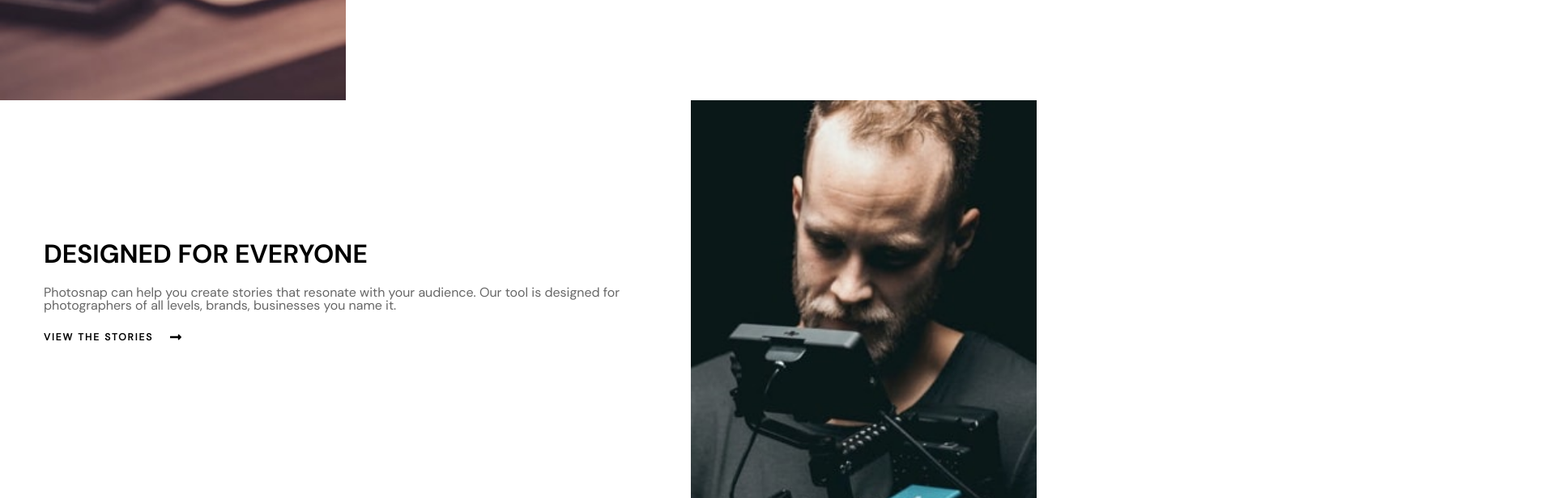
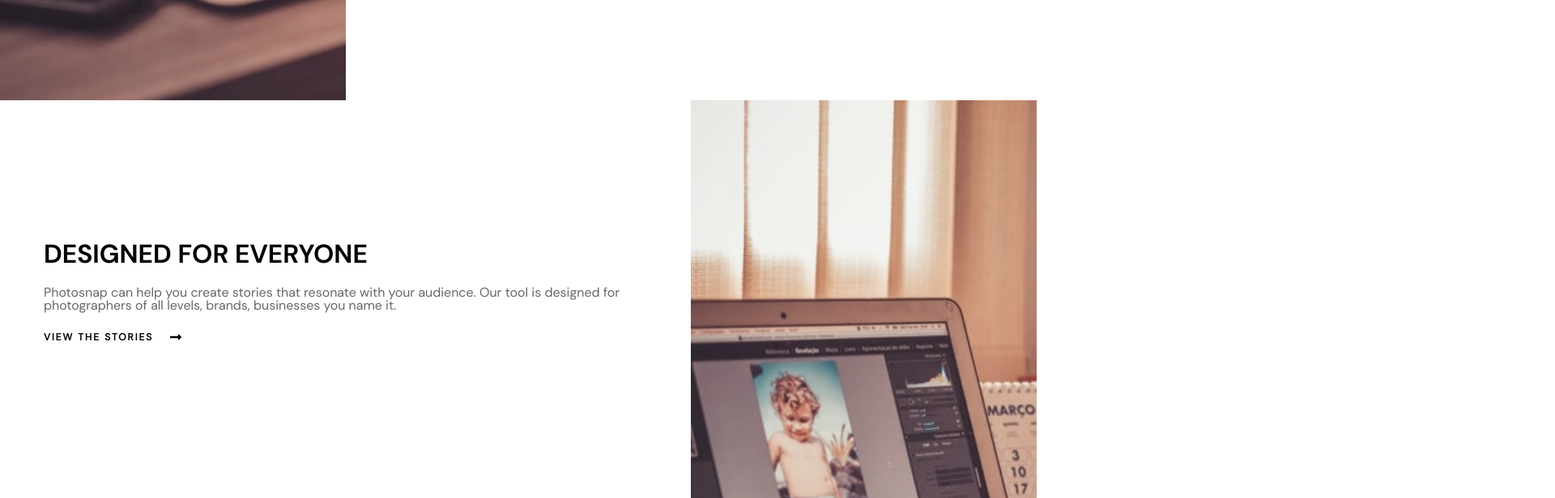
Before and after one commit to tsanev96/Photosnap, a React (Create React App) app: page / in a window 1280 px wide. Shown: the part 1900-2516 px from the top of the page at 81% size, 1920 px wide, since content can reach past the window. Built offline with nearby package versions, Linux system fonts and the light colour scheme.

Commit message:
exporting images from separeted file, added theme and spaace between for button with arrow

```diff
--- a/src/components/Header/_header.scss
+++ b/src/components/Header/_header.scss
@@ -90,6 +90,7 @@
   }
 
   &__links-mobile {
+    display: none;
     position: absolute;
     top: rem(70);
     padding: rem(30) rem(33) 0;
--- a/src/components/Home/Home.tsx
+++ b/src/components/Home/Home.tsx
@@ -1,4 +1,5 @@
 import React from "react";
+import { Card } from "../common/Card/Card";
 import { ImageContent } from "../common/ImageText/ImageContent";
 import { InfoText } from "../common/InfoText/InfoText";
 import { imageTextData } from "./homeData";
@@ -27,6 +28,7 @@ export const Home = () => {
           </ImageContent>
         )
       )}
+      <Card headline="headline card" copy="copy text" />
     </div>
   );
 };
--- a/src/components/Home/homeData.ts
+++ b/src/components/Home/homeData.ts
@@ -1,20 +1,13 @@
 import { ImageContent } from "../../types/interfaces/imageContent";
-import img1mobile from "../../images/home/mobile/create-and-share.jpg";
-import img2mobile from "../../images/home/mobile/beautiful-stories.jpg";
-import img3mobile from "../../images/home/mobile/designed-for-everyone.jpg";
-import img1tablet from "../../images/home/tablet/create-and-share.jpg";
-import img2tablet from "../../images/home/tablet/beautiful-stories.jpg";
-import img3tablet from "../../images/home/tablet/designed-for-everyone.jpg";
-import img1desktop from "../../images/home/desktop/create-and-share.jpg";
-import img2desktop from "../../images/home/desktop/beautiful-stories.jpg";
-import img3desktop from "../../images/home/desktop/designed-for-everyone.jpg";
+import { imagesContent } from "./homeImages";
 
+import storyImageOne from "../../images/home/desktop/designed-for-everyone.jpg";
 export const imageTextData: ImageContent[] = [
   {
     image: {
-      mobile: img1mobile,
-      tablet: img1tablet,
-      desktop: img1desktop,
+      mobile: imagesContent.image1.mobile,
+      tablet: imagesContent.image1.tablet,
+      desktop: imagesContent.image1.desktop,
       alt: "",
     },
     headline: "Create and share your photo stories.",
@@ -28,9 +21,9 @@ export const imageTextData: ImageContent[] = [
   },
   {
     image: {
-      mobile: img2mobile,
-      tablet: img2tablet,
-      desktop: img2desktop,
+      mobile: imagesContent.image2.mobile,
+      tablet: imagesContent.image2.tablet,
+      desktop: imagesContent.image2.desktop,
       alt: "",
     },
     headline: "BEAUTIFUL STORIES EVERY TIME",
@@ -44,9 +37,9 @@ export const imageTextData: ImageContent[] = [
   },
   {
     image: {
-      mobile: img3mobile,
-      tablet: img3tablet,
-      desktop: img3desktop,
+      mobile: imagesContent.image2.mobile,
+      tablet: imagesContent.image2.tablet,
+      desktop: imagesContent.image2.desktop,
       alt: "",
     },
     headline: "DESIGNED FOR EVERYONE",
@@ -59,3 +52,30 @@ export const imageTextData: ImageContent[] = [
     isRowReversed: true,
   },
 ];
+
+export const cards = [
+  {
+    headline: "The Mountains",
+    copy: "by John Appleseed",
+    buttonText: "READ STORY",
+    image: {},
+  },
+  {
+    headline: "Sunset Cityscapes",
+    copy: "by Benjamin Cruz",
+    buttonText: "READ STORY",
+    image: {},
+  },
+  {
+    headline: "18 Days Voyage",
+    copy: "by Alexei Borodin",
+    buttonText: "READ STORY",
+    image: {},
+  },
+  {
+    headline: "Architecturals",
+    copy: "by Samantha Brooke",
+    buttonText: "READ STORY",
+    image: {},
+  },
+];
--- /dev/null
+++ b/src/components/Home/homeImages.ts
@@ -0,0 +1,27 @@
+import imageContent1mobile from "../../images/home/mobile/create-and-share.jpg";
+import imageContent2mobile from "../../images/home/mobile/beautiful-stories.jpg";
+import imageContent3mobile from "../../images/home/mobile/designed-for-everyone.jpg";
+import imageContent1tablet from "../../images/home/tablet/create-and-share.jpg";
+import imageContent2tablet from "../../images/home/tablet/beautiful-stories.jpg";
+import imageContent3tablet from "../../images/home/tablet/designed-for-everyone.jpg";
+import imageContent1desktop from "../../images/home/desktop/create-and-share.jpg";
+import imageContent2desktop from "../../images/home/desktop/beautiful-stories.jpg";
+import imageContent3desktop from "../../images/home/desktop/designed-for-everyone.jpg";
+
+export const imagesContent = {
+  image1: {
+    mobile: imageContent1mobile,
+    tablet: imageContent1tablet,
+    desktop: imageContent1desktop,
+  },
+  image2: {
+    mobile: imageContent2mobile,
+    tablet: imageContent2tablet,
+    desktop: imageContent2desktop,
+  },
+  image3: {
+    mobile: imageContent3mobile,
+    tablet: imageContent3tablet,
+    desktop: imageContent3desktop,
+  },
+};
--- a/src/components/common/ButtonArrow/ButtonArrow.tsx
+++ b/src/components/common/ButtonArrow/ButtonArrow.tsx
@@ -6,11 +6,20 @@ import "./_button-arrow.scss";
 interface PropsButtonArrow {
   text: string;
   theme?: "dark" | "light";
+  isSpaceBetween?: boolean;
 }
 
-export const ButtonArrow: FC<PropsButtonArrow> = ({ text, theme = "dark" }) => {
+export const ButtonArrow: FC<PropsButtonArrow> = ({
+  text,
+  theme = "dark",
+  isSpaceBetween = false,
+}) => {
   return (
-    <div className={`button-arrow button-arrow__${theme}`}>
+    <div
+      className={`button-arrow button-arrow__${theme} ${
+        isSpaceBetween ? "button-arrow__space-between" : ""
+      }`}
+    >
       <Button type="secondary" theme={theme} text={text} />
       <FaLongArrowAltRight />
     </div>
--- a/src/components/common/ButtonArrow/_button-arrow.scss
+++ b/src/components/common/ButtonArrow/_button-arrow.scss
@@ -11,4 +11,15 @@
     padding: 0;
     width: max-content;
   }
+
+  &__light {
+    svg {
+      fill: var(--white-color);
+    }
+  }
+
+  &__space-between {
+    justify-content: space-between;
+    width: 100%;
+  }
 }
--- /dev/null
+++ b/src/components/common/Card/Card.tsx
@@ -0,0 +1,22 @@
+import React, { FC } from "react";
+import { ButtonArrow } from "../ButtonArrow/ButtonArrow";
+import { Copy } from "../Copy/Copy";
+import { Headline } from "../Headline/Headline";
+import { Line } from "../Line/Line";
+import "./_card.scss";
+
+interface PropsCard {
+  headline: string;
+  copy: string;
+}
+
+export const Card: FC<PropsCard> = ({ headline, copy }) => {
+  return (
+    <div className="card">
+      <Headline level="h4" text={headline} theme="light" />
+      <Copy text={copy} theme="light" />
+      <Line />
+      <ButtonArrow isSpaceBetween text="read story" theme="light" />
+    </div>
+  );
+};
--- /dev/null
+++ b/src/components/common/Card/_card.scss
@@ -0,0 +1,19 @@
+@import "../../../styles/mixins/mixins";
+@import "../../../styles/functions/pixel-to-rem";
+
+.card {
+  padding: rem(230) rem(30) rem(40);
+  background-color: orange;
+
+  .headline {
+    margin-bottom: rem(10);
+  }
+
+  .copy {
+    margin-bottom: rem(16);
+  }
+
+  .line {
+    margin-bottom: rem(20);
+  }
+}
```
